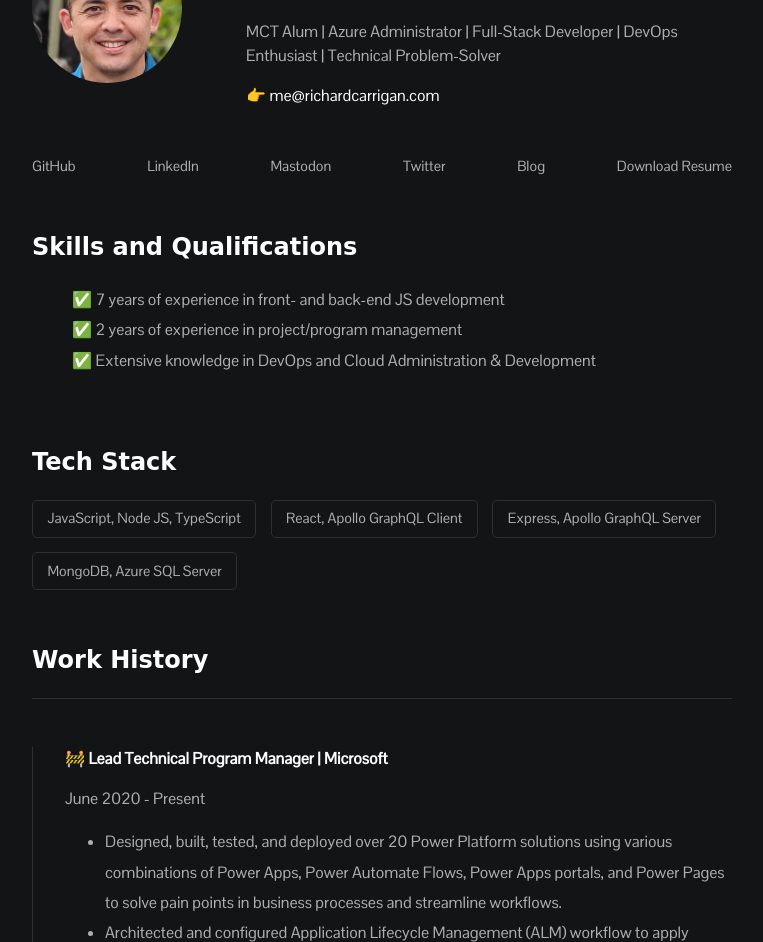
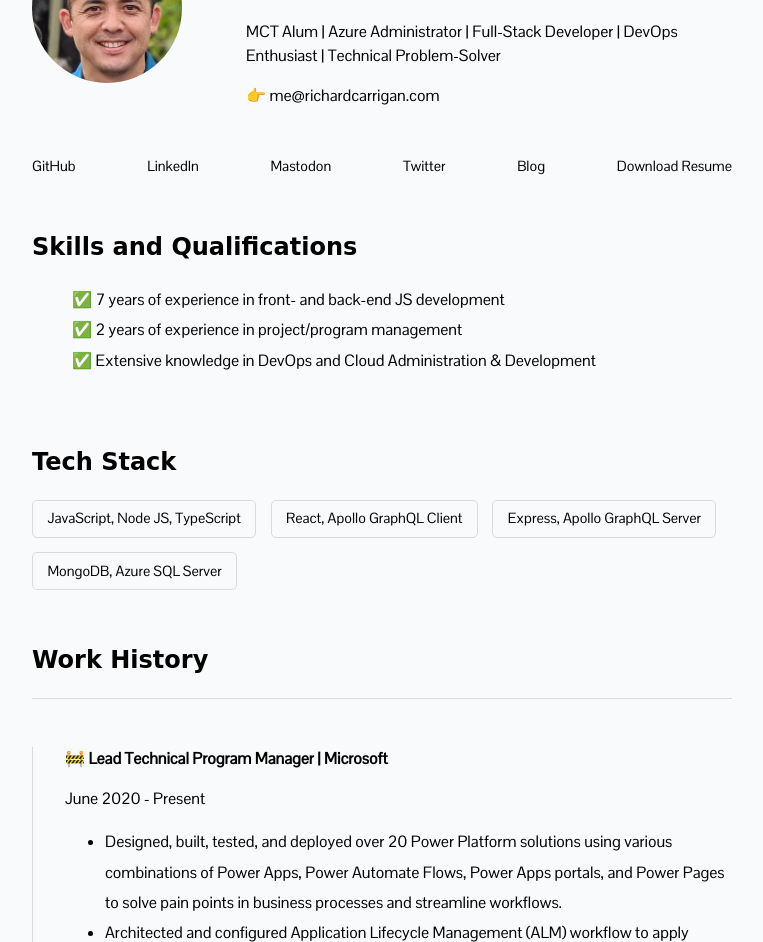
Before and after one commit to richardcarrigan/resume, a plain HTML site: page index.html in a window 1280 px wide. Shown: the part 132-1074 px from the top of the page, without its empty margins (258-1021 px from the left). Drawn offline with Linux system fonts and the light colour scheme; a web font is replaced by a local one.

Commit message:
Add light theme styles

```diff
--- a/styles/style.css
+++ b/styles/style.css
@@ -164,5 +164,57 @@
 }
 
 @media (prefers-color-scheme: light) {
+  * {
+    color: var(--mainTextColor-light);
+  }
 
+  body {
+    background-color: var(--mainBgColor-light);
+  }
+
+  p,
+  span,
+  li {
+    color: var(--secondaryTextColor-light);
+  }
+
+  a {
+    color: var(--mainLinkColor-light);
+  }
+
+  #email {
+    color: var(--mainTextColor-light);
+  }
+
+  #socials--list a {
+    color: var(--secondaryTextColor-light);
+  }
+
+  #socials--list a:hover {
+    color: var(--mainLinkColor-light);
+  }
+
+  .card--techstack {
+    border: 1px solid var(--mainBorderColor-light);
+  }
+
+  .card--work-history {
+    border-left: 1px solid var(--mainBorderColor-light);
+  }
+
+  .line-break {
+    background-color: var(--mainBorderColor-light);
+  }
+
+  .card--project {
+    border-top: 1px solid var(--mainBorderColor-light);
+  }
+
+  .card--project a {
+    color: var(--mainTextColor-light);
+  }
+
+  .card--project a:hover {
+    color: var(--mainLinkColor-light);
+  }
 }
```
